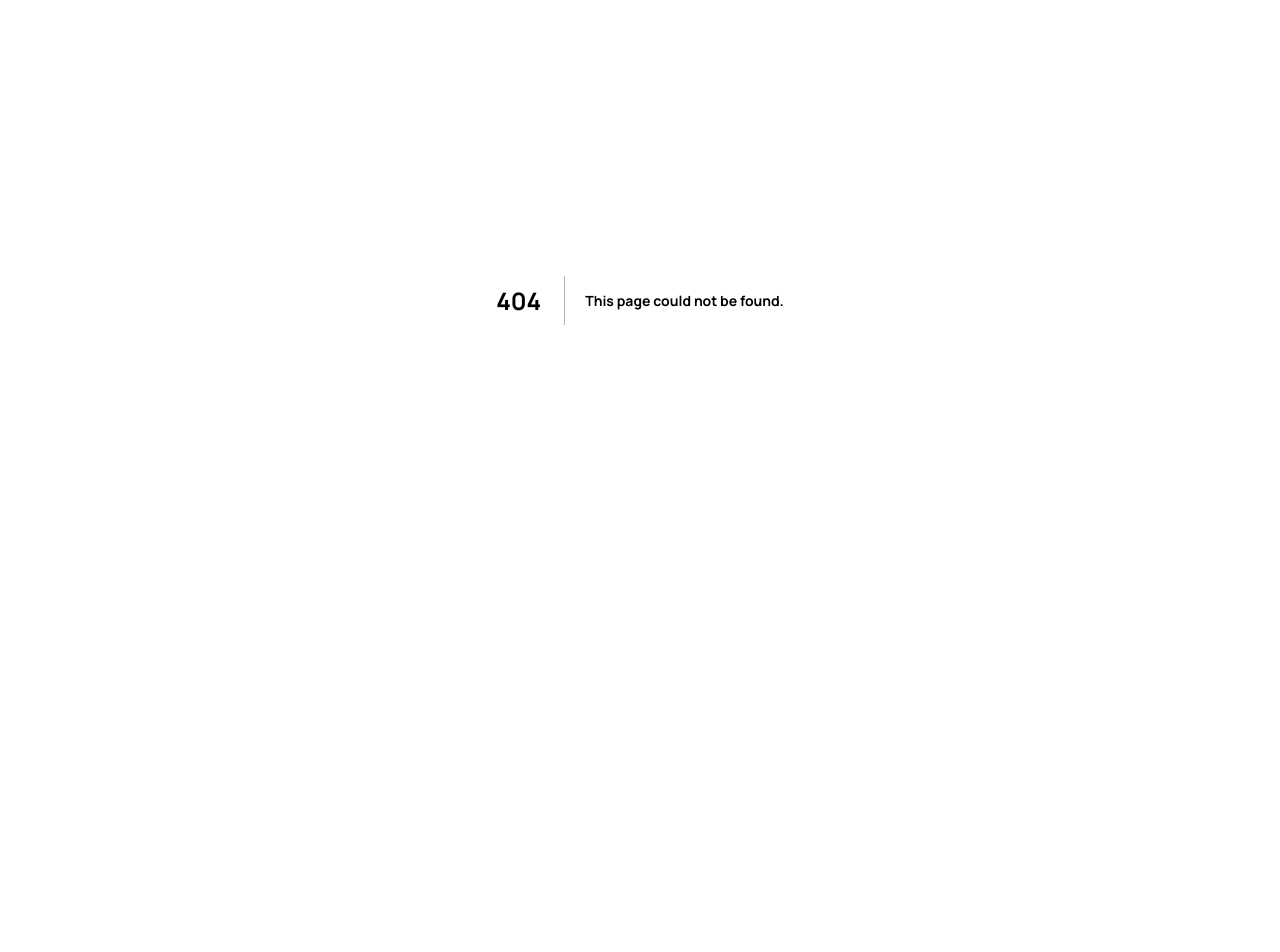
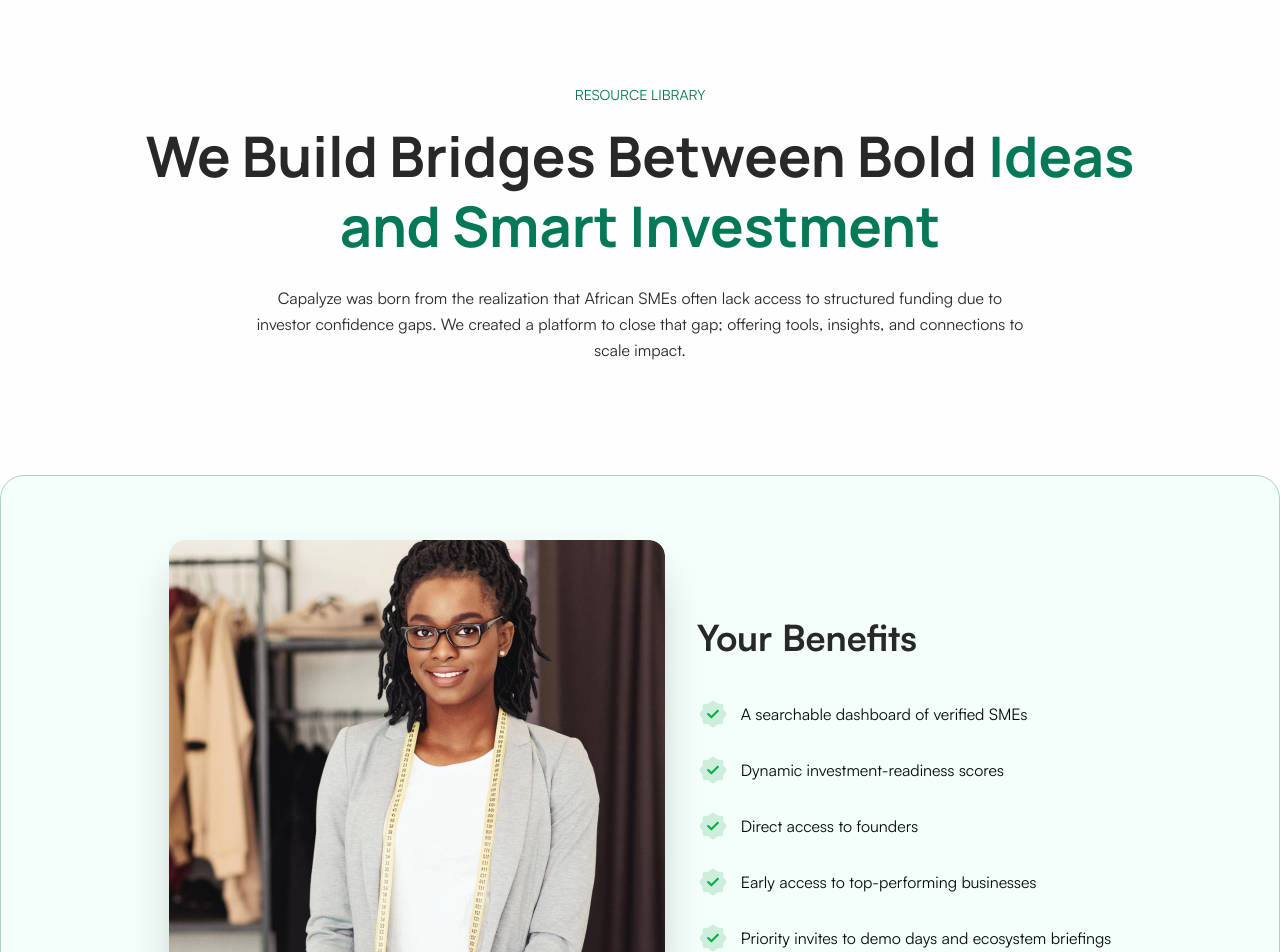
Before and after one commit to chiKeka/capalyse, a Next.js app: page /about in a window 1280 px wide. Before the commit this address had no page. Shown: the part 100-1052 px from the top of the page. Before the commit the page ends 800 px from the top, so only its background shows below. Built offline with nearby package versions, Linux system fonts and the light colour scheme.

Commit message:
about screen

```diff
--- /dev/null
+++ b/src/app/(landingPages)/about/page.tsx
@@ -0,0 +1,29 @@
+"use client";
+
+import AboutHero from "@/components/sections/aboutHero";
+import Cta2 from "@/components/sections/Cta2";
+import Faq from "@/components/sections/faq";
+import { data } from "@/lib/uitils/contentData";
+
+type Props = {};
+
+function About({}: Props) {
+  return (
+    <>
+      <AboutHero />
+      <Cta2
+        data={data}
+        headerTag="Your Benefits"
+        imageSrc="/images/smeBenefit.png"
+        componentBg="bg-transparent"
+        cardBg="bg-[#F4FFFC] border-1 border-[#ABD2C7] "
+        contentTextColor="text-[#0B0B0C]"
+        headerTextColor="text-[#282828]"
+        buttonVariant="primary"
+      />
+      <Faq />
+    </>
+  );
+}
+
+export default About;
--- a/src/components/sections/Cta2.tsx
+++ b/src/components/sections/Cta2.tsx
@@ -5,13 +5,32 @@ type Props = {
   imageSrc: string;
   headerTag: string;
   reverse?: boolean;
+  componentBg?: string;
+  cardBg?: string;
+  headerTextColor?: string;
+  contentTextColor?: string;
+  buttonVariant?: string;
 };
 
-function Cta2({ data, imageSrc, headerTag, reverse }: Props) {
+function Cta2({
+  data,
+  imageSrc,
+  cardBg,
+  headerTag,
+  reverse,
+  componentBg,
+  headerTextColor,
+  contentTextColor,
+  buttonVariant,
+}: Props) {
   return (
-    <section className="bg-green  w-full h-auto">
+    <section
+      className={`${componentBg ? componentBg : "bg-green"}  w-full h-auto`}
+    >
       <div
-        className={`max-w-7xl items-center gap-8 justify-center mx-auto px-4 sm:px-6 lg:px-8 flex flex-col ${
+        className={`max-w-7xl  ${
+          cardBg ? cardBg : "transparent"
+        } items-center gap-8 rounded-[24px] justify-center mx-auto px-4 sm:px-6 lg:px-8 flex flex-col ${
           reverse ? "lg:flex-row-reverse" : "lg:flex-row"
         } py-[64px]`}
       >
@@ -21,7 +40,11 @@ function Cta2({ data, imageSrc, headerTag, reverse }: Props) {
           className="rounded-2xl shadow-2xl w-auto lg:h-[35rem] "
         />
         <div className="flex flex-col gap-10">
-          <p className="text-4xl text-[#F4F6F8] font-bold text-start">
+          <p
+            className={`text-4xl  ${
+              headerTextColor ? headerTextColor : "text-[#F4F6F8]"
+            }  font-bold text-start`}
+          >
             {headerTag}
           </p>
           <div className="flex flex-col items-start gap-6">
@@ -29,13 +52,19 @@ function Cta2({ data, imageSrc, headerTag, reverse }: Props) {
               return (
                 <div className="flex gap-3 items-center">
                   <img src={"/icons/verifyCheck.svg"} className=" w-8 h-8" />
-                  <p className="text-base font-normal text-[#F4F6F8] ">
+                  <p
+                    className={`text-base font-normal ${
+                      contentTextColor ? contentTextColor : "text-[#F4F6F8]"
+                    }  `}
+                  >
                     {list}
                   </p>
                 </div>
               );
             })}
-            <Button variant="secondary">Sign Up Now</Button>
+            <Button variant={buttonVariant ? buttonVariant : "secondary"}>
+              Sign Up Now
+            </Button>
           </div>
         </div>
       </div>
--- /dev/null
+++ b/src/components/sections/aboutHero.tsx
@@ -0,0 +1,29 @@
+type Props = {};
+
+function AboutHero({}: Props) {
+  return (
+    <section className=" py-20 relative">
+      <div className="max-w-7xl mx-auto px-4 sm:px-6 lg:px-8 relative">
+        <div className="grid gap-12 items-center text-black-500 ">
+          <div className="flex flex-col items-center text-center max-w-5xl mx-auto">
+            <p className="text-green font-normal text-sm my-4">
+              RESOURCE LIBRARY
+            </p>
+            <h1 className="lg:text-[56px] w-full text-4xl  font-bold leading-tight mb-6">
+              We Build Bridges Between Bold
+              <span className="text-green"> Ideas and Smart Investment </span>
+            </h1>
+            <p className="mb-8 leading-relaxed text-base font-normal max-w-3xl">
+              Capalyze was born from the realization that African SMEs often
+              lack access to structured funding due to investor confidence gaps.
+              We created a platform to close that gap; offering tools, insights,
+              and connections to scale impact.
+            </p>
+          </div>
+        </div>
+      </div>
+    </section>
+  );
+}
+
+export default AboutHero;
--- a/src/components/ui/Inputs.tsx
+++ b/src/components/ui/Inputs.tsx
@@ -30,7 +30,7 @@ const Input: React.FC<InputProps> = ({
   return (
     <div className="mb-4 max-w-xl ">
       {label && (
-        <label htmlFor={name} className="block mb-1 font-medium">
+        <label htmlFor={name} className="block mb-1 font-normal text-[#525252]">
           {label}
         </label>
       )}
--- a/src/lib/uitils/contentData.ts
+++ b/src/lib/uitils/contentData.ts
@@ -56,37 +56,37 @@ export const resouresData = [
   {
     header: "Trading Across Africa: How AfCFTA Is Changing the Game",
     text: "Explore how the AfCFTA is transforming cross-border trade, reducing barriers, and creating new opportunities for African businesses",
-    image: "/images/resource.png",
+    image: "/images/resourcesDetails.png",
     id: "trading-afcfta",
   },
   {
     header: "Trading Across Africa: How AfCFTA Is Changing the Game",
     text: "Explore how the AfCFTA is transforming cross-border trade, reducing barriers, and creating new opportunities for African businesses",
-    image: "/images/resource.png",
+    image: "/images/resourcesDetails.png",
     id: "trading-ethiopia",
   },
   {
     header: "Trading Across Africa: How AfCFTA Is Changing the Game",
     text: "Explore how the AfCFTA is transforming cross-border trade, reducing barriers, and creating new opportunities for African businesses",
-    image: "/images/resource.png",
+    image: "/images/resourcesDetails.png",
     id: "trading-adisababa",
   },
   {
     header: "Trading Across Africa: How AfCFTA Is Changing the Game",
     text: "Explore how the AfCFTA is transforming cross-border trade, reducing barriers, and creating new opportunities for African businesses",
-    image: "/images/resource.png",
+    image: "/images/resourcesDetails.png",
     id: "trading-nigeria",
   },
   {
     header: "Trading Across Africa: How AfCFTA Is Changing the Game",
     text: "Explore how the AfCFTA is transforming cross-border trade, reducing barriers, and creating new opportunities for African businesses",
-    image: "/images/resource.png",
+    image: "/images/resourcesDetails.png",
     id: "trading-ganah",
   },
   {
     header: "Trading Across Africa: How AfCFTA Is Changing the Game",
     text: "Explore how the AfCFTA is transforming cross-border trade, reducing barriers, and creating new opportunities for African businesses",
-    image: "/images/resource.png",
+    image: "/images/resourcesDetails.png",
     id: "trading-iveorycoast",
   },
 ];
```
Also changed, not shown: 1 other file (tests, documents, lock files or other folders).
